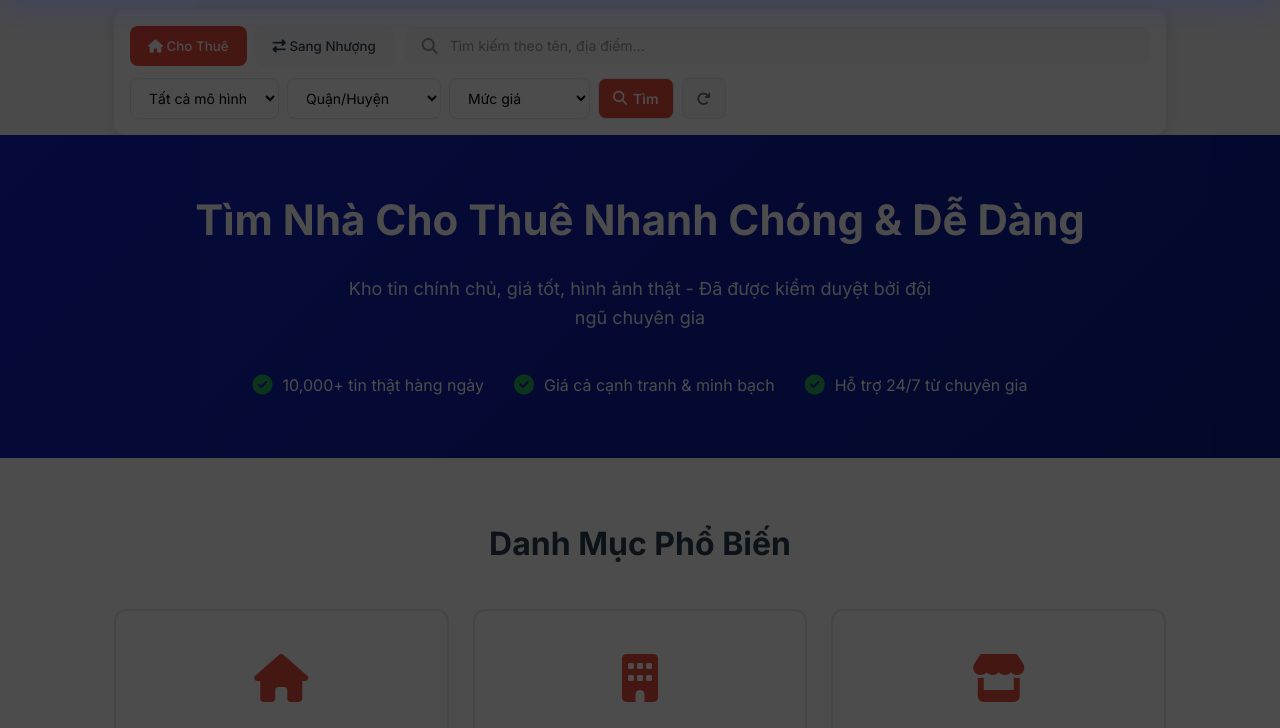
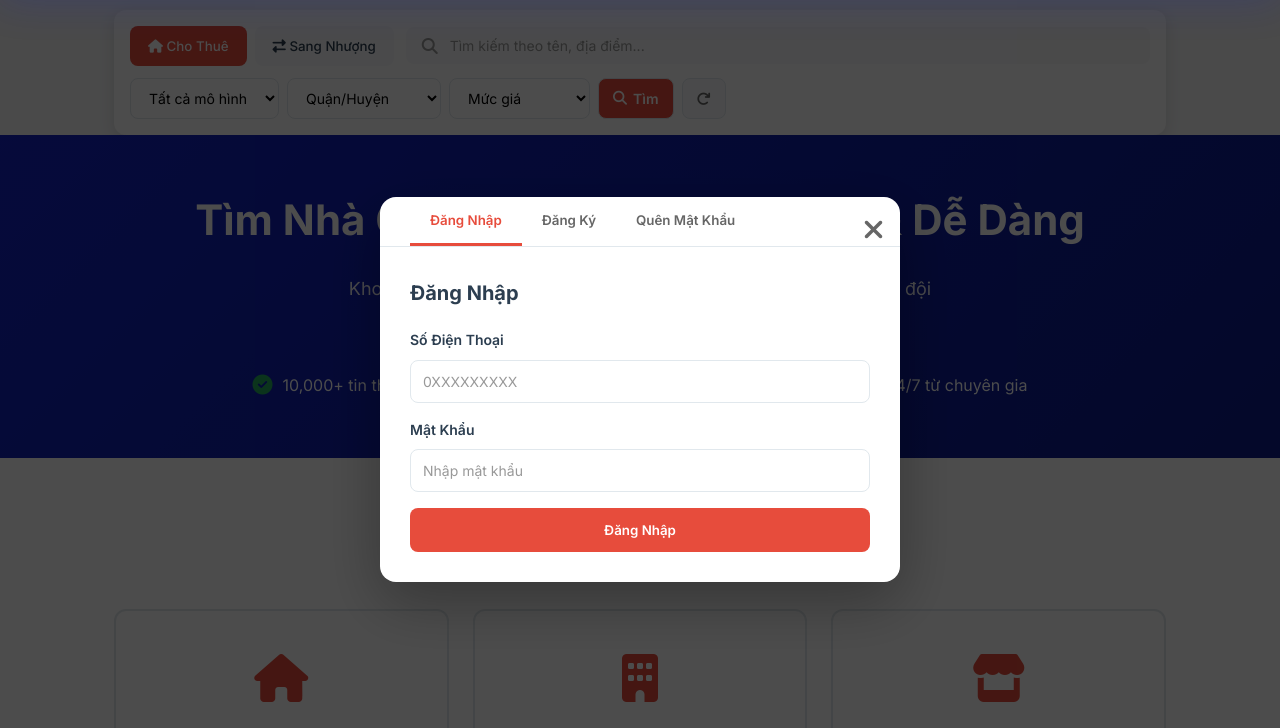
Before and after one commit to tuanvuhehe1505-dot/BaitapjLonWEBCHOTHUE, a website: page docs/index.html in a window 1280 px wide. Both pictures are taken after a click on the button "Đăng nhập". Shown: the part 72-800 px from the top of the page. Drawn offline with Linux system fonts and the light colour scheme; no server answers.

Commit message:
Fix modal: position fixed, inset 0, 100vw 100vh, flexbox center

```diff
--- a/client/style.css
+++ b/client/style.css
@@ -972,15 +972,15 @@ textarea {
 /* ==================== MODALS ==================== */
 .modal {
   display: none;
-  position: fixed;
-  top: 0;
-  left: 0;
-  width: 100%;
-  height: 100%;
+  position: fixed !important;
+  inset: 0 !important;
+  width: 100vw !important;
+  height: 100vh !important;
   background: rgba(0, 0, 0, 0.7);
   z-index: 9999;
   justify-content: center;
   align-items: center;
+  overflow: hidden;
 }
 
 .modal.active {
@@ -991,11 +991,12 @@ textarea {
   background: var(--bg-white);
   border-radius: 16px;
   width: calc(100% - 40px);
-  max-width: 95vw;
+  max-width: 520px;
   max-height: 85vh;
   overflow-y: auto;
   box-shadow: 0 20px 60px rgba(0, 0, 0, 0.3);
-  position: relative;
+  position: relative !important;
+  margin: auto;
 }
 
 .modal-large {
--- a/docs/index.html
+++ b/docs/index.html
@@ -36,8 +36,8 @@
       ChoThuêNhà.com - Nhà Đất Cho Thuê Chính Chủ Tại Hà Nội | Căn Hộ, Mặt Bằng,
       Phòng Trọ
     </title>
-    <link rel="stylesheet" href="style.css?v=20260107" />
-    <link rel="stylesheet" href="theme.css?v=20260107" />
+    <link rel="stylesheet" href="style.css?v=20260107b" />
+    <link rel="stylesheet" href="theme.css?v=20260107b" />
     <link
       rel="stylesheet"
       href="https://cdnjs.cloudflare.com/ajax/libs/font-awesome/6.4.0/css/all.min.css"
@@ -649,6 +649,6 @@
       </div>
     </div>
 
-    <script src="script.js?v=20260107"></script>
+    <script src="script.js?v=20260107b"></script>
   </body>
 </html>
--- a/docs/style.css
+++ b/docs/style.css
@@ -972,15 +972,15 @@ textarea {
 /* ==================== MODALS ==================== */
 .modal {
   display: none;
-  position: fixed;
-  top: 0;
-  left: 0;
-  width: 100%;
-  height: 100%;
+  position: fixed !important;
+  inset: 0 !important;
+  width: 100vw !important;
+  height: 100vh !important;
   background: rgba(0, 0, 0, 0.7);
   z-index: 9999;
   justify-content: center;
   align-items: center;
+  overflow: hidden;
 }
 
 .modal.active {
@@ -991,11 +991,12 @@ textarea {
   background: var(--bg-white);
   border-radius: 16px;
   width: calc(100% - 40px);
-  max-width: 95vw;
+  max-width: 520px;
   max-height: 85vh;
   overflow-y: auto;
   box-shadow: 0 20px 60px rgba(0, 0, 0, 0.3);
-  position: relative;
+  position: relative !important;
+  margin: auto;
 }
 
 .modal-large {
```
Also changed, not shown: client/index.html (+3 -3 lines).
